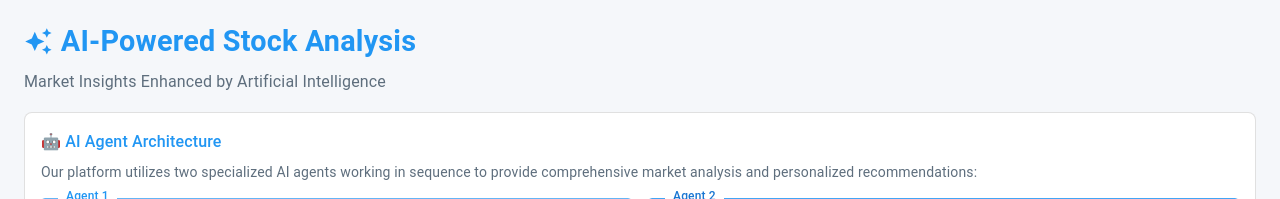
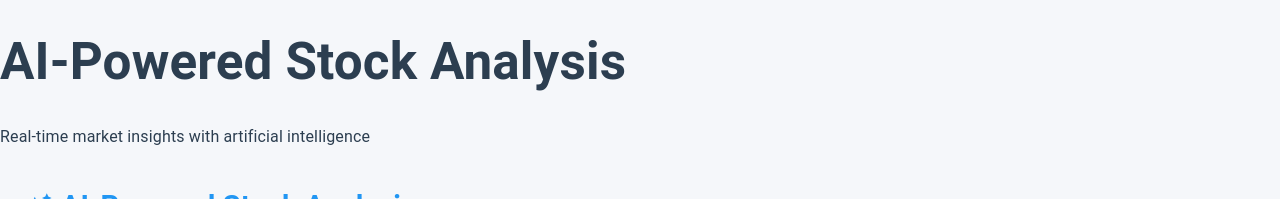
Before and after one commit to Emrullah007/stock-screen, a React (Vite) app in the folder frontend/: page / in a window 1280 px wide. Shown: the top 199 px of the page. Built offline with nearby package versions, Linux system fonts and the light colour scheme; no server answers; the HTML template or start-up script is replaced by a standard one.

Commit message:
Update App.jsx with header for testing deployment

```diff
--- a/frontend/src/App.jsx
+++ b/frontend/src/App.jsx
@@ -73,11 +73,19 @@ const theme = createTheme({
   },
 });
 
-const App = () => (
-  <ThemeProvider theme={theme}>
-    <CssBaseline />
-    <Home />
-  </ThemeProvider>
-);
+function App() {
+  return (
+    <ThemeProvider theme={theme}>
+      <CssBaseline />
+      <div className="app">
+        <header className="app-header">
+          <h1>AI-Powered Stock Analysis</h1>
+          <p>Real-time market insights with artificial intelligence</p>
+        </header>
+        <Home />
+      </div>
+    </ThemeProvider>
+  );
+}
 
 export default App;
```
